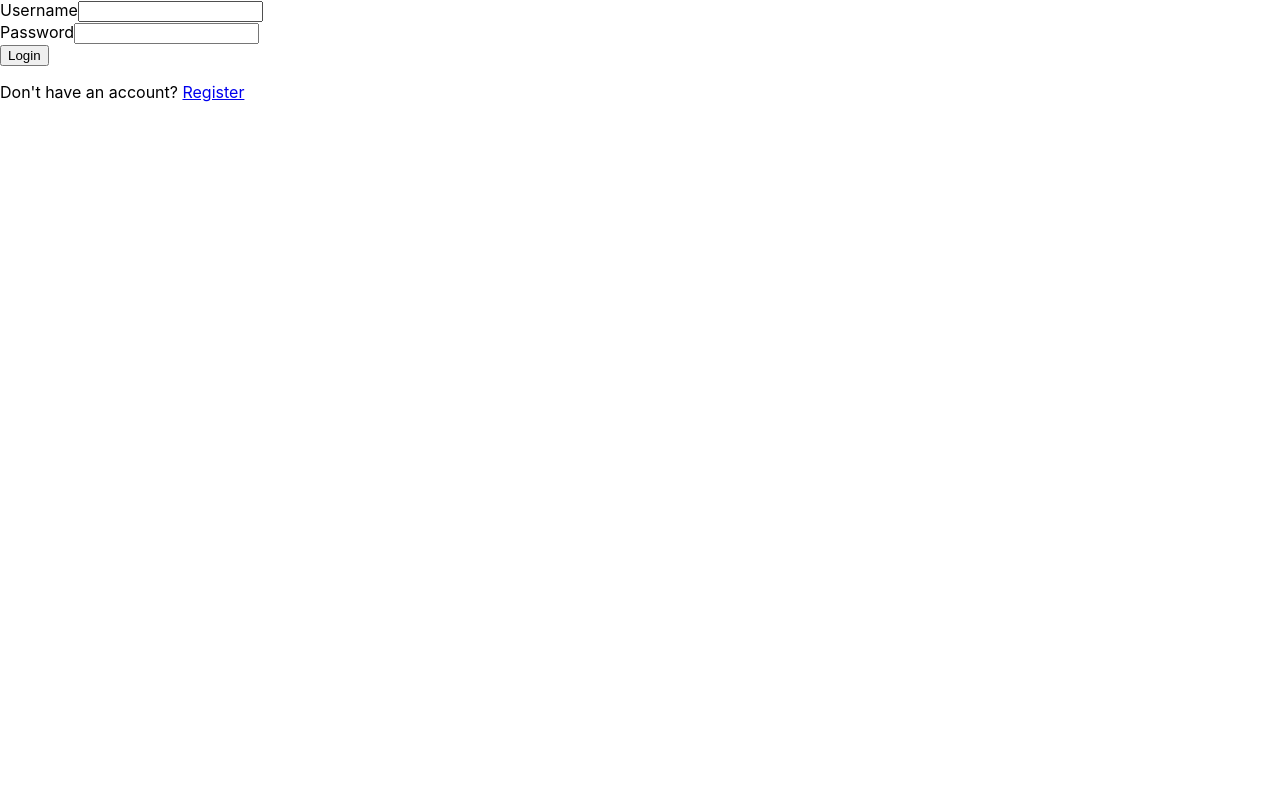
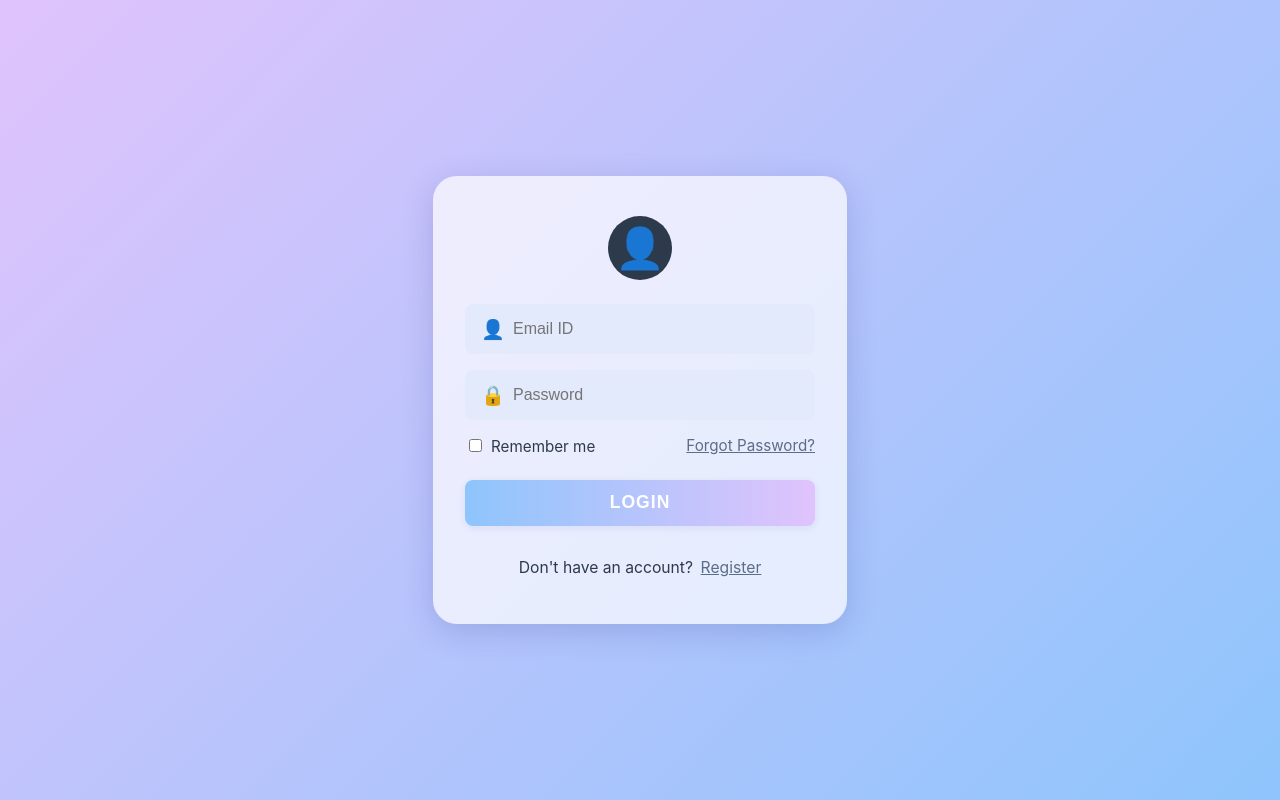
Before and after one commit to aghaSaqlain-dev/saqlain-mern-10pshine, a React (Create React App) app in the folder front-end/: page / in a window 1280 px wide. Built offline with nearby package versions, Linux system fonts and the light colour scheme.

Commit message:
login and registration pages designed

```diff
--- /dev/null
+++ b/front-end/src/components/Login/LoginPage.css
@@ -0,0 +1,155 @@
+:root {
+    --login-bg-gradient: linear-gradient(135deg, #e0c3fc 0%, #8ec5fc 100%);
+    --login-card-bg: rgba(255, 255, 255, 0.7);
+    --login-card-radius: 24px;
+    --login-card-shadow: 0 8px 32px 0 rgba(31, 38, 135, 0.18);
+    --login-card-width: 350px;
+
+    --avatar-bg: #2d3a4b;
+    --avatar-color: #fff;
+    --avatar-size: 64px;
+    --avatar-font-size: 2.5rem;
+
+    --input-group-bg: #e3eafc;
+    --input-group-radius: 8px;
+    --input-icon-color: #2d3a4b;
+    --input-icon-size: 1.2rem;
+    --input-color: #2d3a4b;
+
+    --error-color: #d32f2f;
+
+    --options-color: #2d3a4b;
+
+    --forgot-color: #5a6d8a;
+
+    --btn-bg: linear-gradient(90deg, #8ec5fc 0%, #e0c3fc 100%);
+    --btn-bg-hover: linear-gradient(90deg, #e0c3fc 0%, #8ec5fc 100%);
+    --btn-color: #fff;
+    --btn-radius: 8px;
+    --btn-shadow: 0 2px 8px rgba(31, 38, 135, 0.08);
+
+    --register-link-color: #2d3a4b;
+    --register-link-a-color: #5a6d8a;
+}
+
+.login-bg {
+    min-height: 100vh;
+    background: var(--login-bg-gradient);
+    display: flex;
+    align-items: center;
+    justify-content: center;
+}
+
+.login-form-card {
+    background: var(--login-card-bg);
+    border-radius: var(--login-card-radius);
+    box-shadow: var(--login-card-shadow);
+    padding: 2.5rem 2rem 2rem 2rem;
+    width: var(--login-card-width);
+    display: flex;
+    flex-direction: column;
+    align-items: stretch;
+    position: relative;
+}
+
+.login-avatar {
+    display: flex;
+    justify-content: center;
+    align-items: center;
+    margin-bottom: 1.5rem;
+}
+
+.login-avatar-icon {
+    background: var(--avatar-bg);
+    color: var(--avatar-color);
+    font-size: var(--avatar-font-size);
+    border-radius: 50%;
+    width: var(--avatar-size);
+    height: var(--avatar-size);
+    display: flex;
+    align-items: center;
+    justify-content: center;
+}
+
+.login-input-group {
+    display: flex;
+    align-items: center;
+    background: var(--input-group-bg);
+    border-radius: var(--input-group-radius);
+    margin-bottom: 1rem;
+    padding: 0.5rem 1rem;
+}
+
+.login-input-icon {
+    color: var(--input-icon-color);
+    font-size: var(--input-icon-size);
+    margin-right: 0.5rem;
+}
+
+.login-input {
+    border: none;
+    background: transparent;
+    outline: none;
+    font-size: 1rem;
+    flex: 1;
+    color: var(--input-color);
+    padding: 0.5rem 0;
+}
+
+.login-error {
+    color: var(--error-color);
+    font-size: 0.9rem;
+    margin-bottom: 0.5rem;
+    margin-left: 0.5rem;
+}
+
+.login-options {
+    display: flex;
+    justify-content: space-between;
+    align-items: center;
+    font-size: 0.95rem;
+    margin-bottom: 1.5rem;
+    color: var(--options-color);
+}
+
+.login-remember input {
+    margin-right: 0.3rem;
+}
+
+.login-forgot {
+    color: var(--forgot-color);
+    cursor: pointer;
+    text-decoration: underline;
+}
+
+.login-btn {
+    width: 100%;
+    background: var(--btn-bg);
+    color: var(--btn-color);
+    border: none;
+    border-radius: var(--btn-radius);
+    padding: 0.8rem 0;
+    font-size: 1.1rem;
+    font-weight: bold;
+    letter-spacing: 1px;
+    margin-bottom: 1rem;
+    cursor: pointer;
+    box-shadow: var(--btn-shadow);
+    transition: background 0.2s;
+}
+
+.login-btn:hover {
+    background: var(--btn-bg-hover);
+}
+
+.login-register-link {
+    text-align: center;
+    color: var(--register-link-color);
+    font-size: 0.98rem;
+}
+
+.login-register-link a {
+    color: var(--register-link-a-color);
+    text-decoration: underline;
+    margin-left: 0.2rem;
+}
--- a/front-end/src/components/Login/LoginPage.tsx
+++ b/front-end/src/components/Login/LoginPage.tsx
@@ -4,6 +4,7 @@ import { useAuth } from "../../context/useAuth";
 import { useForm } from "react-hook-form";
 import { Link } from "react-router-dom";
 import { useState } from "react";
+import './LoginPage.css';
 
 type Props = {};
 
@@ -49,34 +50,49 @@ const handleSubmit = (e: React.FormEvent) => {
   };
 
   return (
-    <form onSubmit={handleSubmit} className="login-form">
-      <div>
-        <label htmlFor="userName">Username</label>
+    <div className="login-bg">
+      <form onSubmit={handleSubmit} className="login-form-card">
+        <div className="login-avatar">
+          <span className="login-avatar-icon">&#128100;</span>
+        </div>
+        <div className="login-input-group">
+          <span className="login-input-icon">&#128100;</span>
           <input
             id="userName"
             type="text"
+            placeholder="Email ID"
             value={userName}
             onChange={(e) => setUserName(e.target.value)}
             autoComplete="username"
+            className="login-input"
           />
-        {errors.userName && <span>{errors.userName}</span>}
         </div>
-      <div>
-        <label htmlFor="password">Password</label>
+        {errors.userName && <span className="login-error">{errors.userName}</span>}
+        <div className="login-input-group">
+          <span className="login-input-icon">&#128274;</span>
           <input
             id="password"
             type="password"
+            placeholder="Password"
             value={password}
             onChange={(e) => setPassword(e.target.value)}
             autoComplete="current-password"
+            className="login-input"
           />
-        {errors.password && <span>{errors.password}</span>}
         </div>
-      <button type="submit">Login</button>
-      <p>
+        {errors.password && <span className="login-error">{errors.password}</span>}
+        <div className="login-options">
+          <label className="login-remember">
+            <input type="checkbox" /> Remember me
+          </label>
+          <span className="login-forgot">Forgot Password?</span>
+        </div>
+        <button type="submit" className="login-btn">LOGIN</button>
+        <p className="login-register-link">
           Don't have an account? <Link to="/registration">Register</Link>
         </p>
       </form>
+    </div>
   );
 };
 
--- /dev/null
+++ b/front-end/src/components/Registration/RegistrationPage.css
@@ -0,0 +1,102 @@
+.login-bg {
+  min-height: 100vh;
+  background: linear-gradient(135deg, #e0c3fc 0%, #8ec5fc 100%);
+  display: flex;
+  align-items: center;
+  justify-content: center;
+}
+
+.login-form-card {
+  background: rgba(255, 255, 255, 0.7);
+  border-radius: 24px;
+  box-shadow: 0 8px 32px 0 rgba(31, 38, 135, 0.18);
+  padding: 2.5rem 2rem 2rem 2rem;
+  width: 350px;
+  display: flex;
+  flex-direction: column;
+  align-items: stretch;
+  position: relative;
+}
+
+.login-avatar {
+  display: flex;
+  justify-content: center;
+  align-items: center;
+  margin-bottom: 1.5rem;
+}
+
+.login-avatar-icon {
+  background: #2d3a4b;
+  color: #fff;
+  font-size: 2.5rem;
+  border-radius: 50%;
+  width: 64px;
+  height: 64px;
+  display: flex;
+  align-items: center;
+  justify-content: center;
+}
+
+.login-input-group {
+  display: flex;
+  align-items: center;
+  background: #e3eafc;
+  border-radius: 8px;
+  margin-bottom: 1rem;
+  padding: 0.5rem 1rem;
+}
+
+.login-input-icon {
+  color: #2d3a4b;
+  font-size: 1.2rem;
+  margin-right: 0.5rem;
+}
+
+.login-input {
+  border: none;
+  background: transparent;
+  outline: none;
+  font-size: 1rem;
+  flex: 1;
+  color: #2d3a4b;
+  padding: 0.5rem 0;
+}
+
+.login-error {
+  color: #d32f2f;
+  font-size: 0.9rem;
+  margin-bottom: 0.5rem;
+  margin-left: 0.5rem;
+}
+
+.login-btn {
+  width: 100%;
+  background: linear-gradient(90deg, #8ec5fc 0%, #e0c3fc 100%);
+  color: #fff;
+  border: none;
+  border-radius: 8px;
+  padding: 0.8rem 0;
+  font-size: 1.1rem;
+  font-weight: bold;
+  letter-spacing: 1px;
+  margin-bottom: 1rem;
+  cursor: pointer;
+  box-shadow: 0 2px 8px rgba(31, 38, 135, 0.08);
+  transition: background 0.2s;
+}
+
+.login-btn:hover {
+  background: linear-gradient(90deg, #e0c3fc 0%, #8ec5fc 100%);
+}
+
+.login-register-link {
+  text-align: center;
+  color: #2d3a4b;
+  font-size: 0.98rem;
+}
+
+.login-register-link a {
+  color: #5a6d8a;
+  text-decoration: underline;
+  margin-left: 0.2rem;
+}
--- a/front-end/src/components/Registration/RegistrationPage.tsx
+++ b/front-end/src/components/Registration/RegistrationPage.tsx
@@ -1,11 +1,89 @@
-import React from 'react'
+import React, { useState } from 'react';
+import { Link } from 'react-router-dom';
+import './RegistrationPage.css';
+import { useAuth } from '../../context/useAuth';
 
-type Props = {}
+type Props = {};
 
 const RegistrationPage = (props: Props) => {
+  const { registerUser } = useAuth();
+  const [userName, setUserName] = useState('');
+  const [email, setEmail] = useState('');
+  const [password, setPassword] = useState('');
+  const [confirmPassword, setConfirmPassword] = useState('');
+  const [errors, setErrors] = useState<{userName?: string, email?: string, password?: string, confirmPassword?: string}>({});
+
+  const handleSubmit = (e: React.FormEvent) => {
+    e.preventDefault();
+    const newErrors: typeof errors = {};
+    if (!userName) newErrors.userName = 'Username is required';
+    if (!email) newErrors.email = 'Email is required';
+    if (!password) newErrors.password = 'Password is required';
+    if (password !== confirmPassword) newErrors.confirmPassword = 'Passwords do not match';
+    if (Object.keys(newErrors).length > 0) {
+      setErrors(newErrors);
+      return;
+    }
+    registerUser(email, userName, password);
+  };
+
   return (
-    <div>RegistrationPage</div>
-  )
-}
+    <div className="login-bg">
+      <form onSubmit={handleSubmit} className="login-form-card">
+        <div className="login-avatar">
+          <span className="login-avatar-icon">&#128100;</span>
+        </div>
+        <div className="login-input-group">
+          <span className="login-input-icon">&#128100;</span>
+          <input
+            type="text"
+            placeholder="Username"
+            value={userName}
+            onChange={e => setUserName(e.target.value)}
+            className="login-input"
+          />
+        </div>
+        {errors.userName && <span className="login-error">{errors.userName}</span>}
+        <div className="login-input-group">
+          <span className="login-input-icon">&#9993;</span>
+          <input
+            type="email"
+            placeholder="Email ID"
+            value={email}
+            onChange={e => setEmail(e.target.value)}
+            className="login-input"
+          />
+        </div>
+        {errors.email && <span className="login-error">{errors.email}</span>}
+        <div className="login-input-group">
+          <span className="login-input-icon">&#128274;</span>
+          <input
+            type="password"
+            placeholder="Password"
+            value={password}
+            onChange={e => setPassword(e.target.value)}
+            className="login-input"
+          />
+        </div>
+        {errors.password && <span className="login-error">{errors.password}</span>}
+        <div className="login-input-group">
+          <span className="login-input-icon">&#128274;</span>
+          <input
+            type="password"
+            placeholder="Confirm Password"
+            value={confirmPassword}
+            onChange={e => setConfirmPassword(e.target.value)}
+            className="login-input"
+          />
+        </div>
+        {errors.confirmPassword && <span className="login-error">{errors.confirmPassword}</span>}
+        <button type="submit" className="login-btn">REGISTER</button>
+        <p className="login-register-link">
+          Already have an account? <Link to="/login">Login</Link>
+        </p>
+      </form>
+    </div>
+  );
+};
 
-export default RegistrationPage
+export default RegistrationPage;
```
Lines whose indentation alone changed are shown as unchanged.
